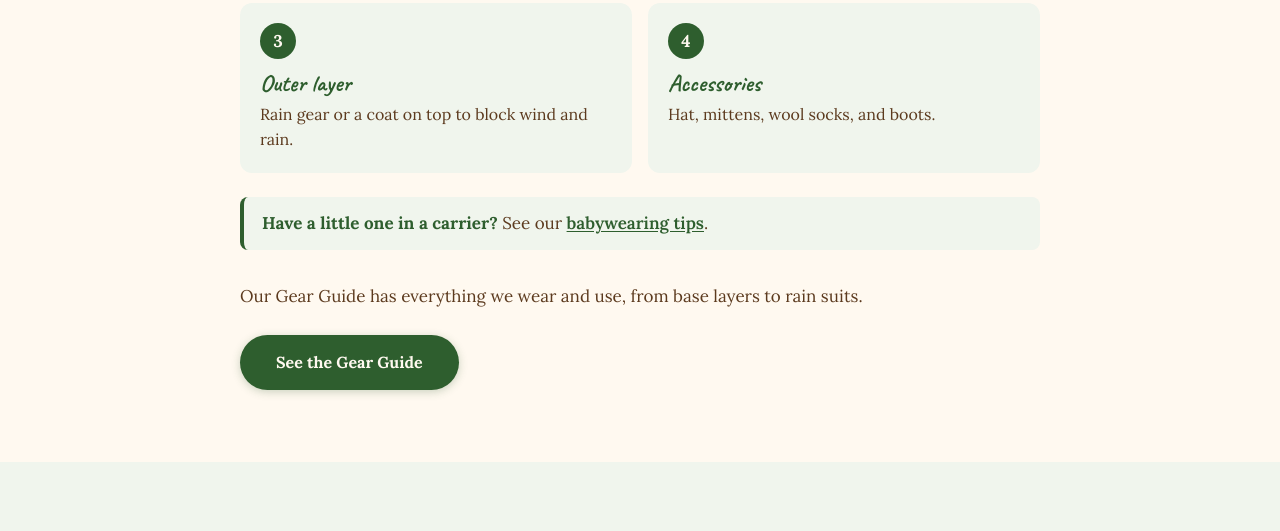
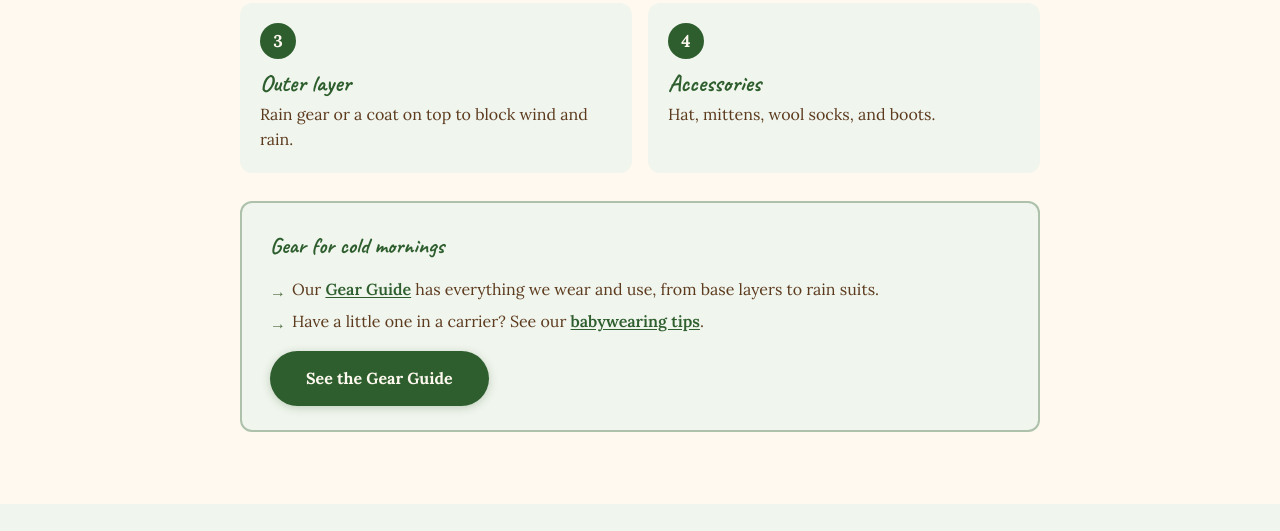
Before and after one commit to mattison-wiliams/littleroots-site, a plain HTML site: page cold-weather.html in a window 1280 px wide. Shown: the part 1008-1539 px from the top of the page. Drawn offline with Linux system fonts and the light colour scheme.

Commit message:
Cold weather page: gear and carrier notes in a Gear Guide style box
Co-Authored-By: Claude Opus 5.5 <noreply@anthropic.com>
Claude-Session: https://claude.ai/code/session_01RWnddAJuGEvgRKZJU8V9Xe

```diff
--- a/cold-weather.html
+++ b/cold-weather.html
@@ -111,9 +111,14 @@
           <p>Hat, mittens, wool socks, and boots.</p>
         </li>
       </ol>
-      <p class="weather-text weather-carrier-note"><strong>Have a little one in a carrier?</strong> See our <a href="#babywearing">babywearing tips</a>.</p>
-      <p class="weather-text weather-gear-text">Our Gear Guide has everything we wear and use, from base layers to rain suits.</p>
-      <p class="weather-gear-btn"><a href="/recommended/" class="btn">See the Gear Guide</a></p>
+      <div class="gear-start-callout weather-gear-box">
+        <p class="gear-start-callout-title">Gear for cold mornings</p>
+        <ul>
+          <li>Our <a href="/recommended/">Gear Guide</a> has everything we wear and use, from base layers to rain suits.</li>
+          <li>Have a little one in a carrier? See our <a href="#babywearing">babywearing tips</a>.</li>
+        </ul>
+        <p class="weather-gear-btn"><a href="/recommended/" class="btn">See the Gear Guide</a></p>
+      </div>
     </div>
   </section>
 
--- a/css/style.css
+++ b/css/style.css
@@ -881,20 +881,12 @@ img {
   margin: 0;
 }
 
-.weather-carrier-note {
-  margin-top: 20px;
-  background-color: var(--sage-light);
-  border-left: 4px solid var(--forest-green);
-  border-radius: 8px;
-  padding: 12px 18px;
-}
-
-.weather-carrier-note strong {
-  color: var(--forest-green);
-}
-
-.weather-gear-text {
-  margin-top: 32px;
+.weather-gear-box {
+  margin-top: 28px;
+}
+
+.weather-gear-box li {
+  font-size: 1rem;
 }
 
 .weather-tips a,
```
